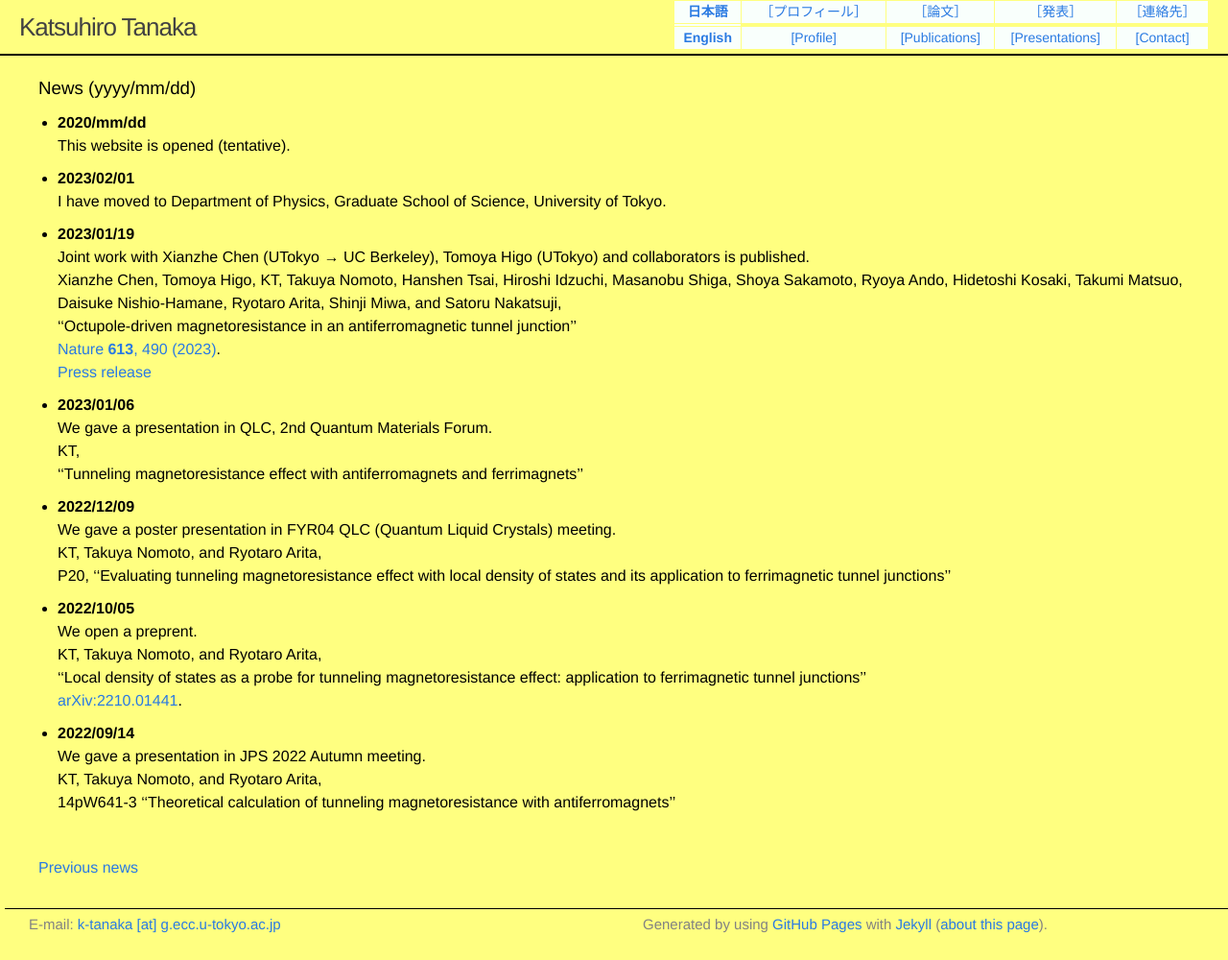
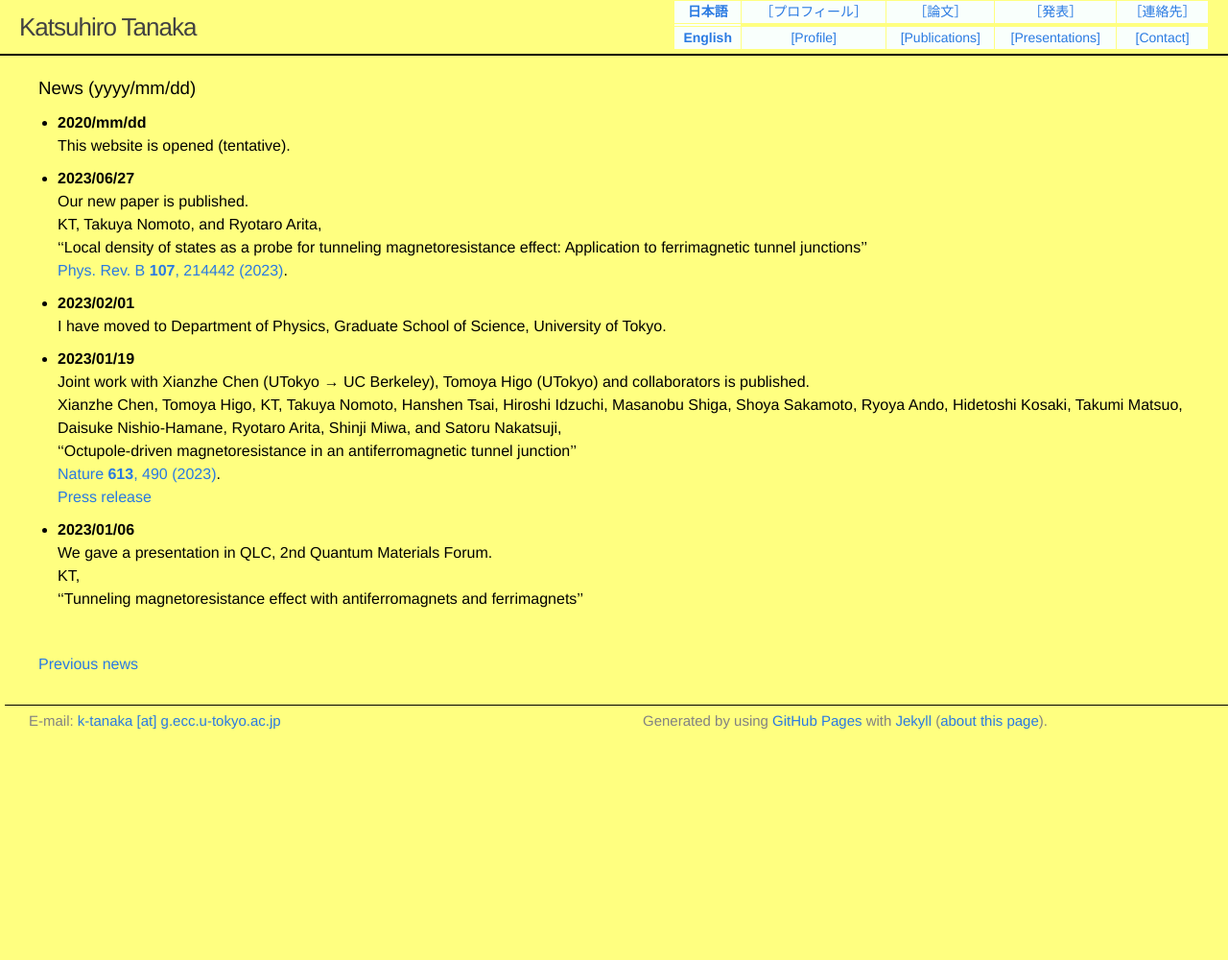
Before and after one commit to katsu-tanaka/katsu-tanaka.github.io, a Jekyll site: the page built from index_e.md, in a window 1280 px wide. Shown: the whole page at 96% size. Built offline with Jekyll 4.4.1, drawn with Linux system fonts in a browser that asks for light colours; after the commit the page ends 900 px from its top, so only the background shows below that.

Commit message:
publication updated

```diff
--- a/index_e.md
+++ b/index_e.md
@@ -6,6 +6,12 @@ title: Katsuhiro Tanaka
 ### News (yyyy/mm/dd)
 - **2020/mm/dd**
   This website is opened (tentative).
+
+- **2023/06/27**
+  Our new paper is published.
+  KT, Takuya Nomoto, and Ryotaro Arita,
+  ''Local density of states as a probe for tunneling magnetoresistance effect: Application to ferrimagnetic tunnel junctions''
+  [Phys. Rev. B **107**, 214442 (2023)](https://journals.aps.org/prb/abstract/10.1103/PhysRevB.107.214442){:target="_blank"}.
 
 - **2023/02/01**
   I have moved to Department of Physics, Graduate School of Science, University of Tokyo.
@@ -22,23 +28,6 @@ title: Katsuhiro Tanaka
   KT,
   ''Tunneling magnetoresistance effect with antiferromagnets and ferrimagnets''
 
-- **2022/12/09**
-  We gave a poster presentation in FYR04 QLC (Quantum Liquid Crystals) meeting.
-  KT, Takuya Nomoto, and Ryotaro Arita,
-  P20, ''Evaluating tunneling magnetoresistance effect with local density of states and its application to ferrimagnetic tunnel junctions''
-
-- **2022/10/05**
-  We open a preprent.
-  KT, Takuya Nomoto, and Ryotaro Arita,
-  ''Local density of states as a probe for tunneling magnetoresistance effect: application to ferrimagnetic tunnel junctions''
-  [arXiv:2210.01441](https://arxiv.org/abs/2210.01441){:target="_blank"}.
-
-- **2022/09/14**
-  We gave a presentation in JPS 2022 Autumn meeting.
-  KT, Takuya Nomoto, and Ryotaro Arita,
-  14pW641-3 ''Theoretical calculation of tunneling magnetoresistance with antiferromagnets''
-
-
 <br>
 
 [Previous news](/en/prevnews_e.html)
```
Also changed, not shown: en/papers_e.md (+4 -3 lines), en/prevnews_e.md (+19 -0 lines), index.md (+6 -16 lines), ja/papers_j.md (+4 -4 lines), ja/prevnews_j.md (+18 -0 lines), 1 other file.
